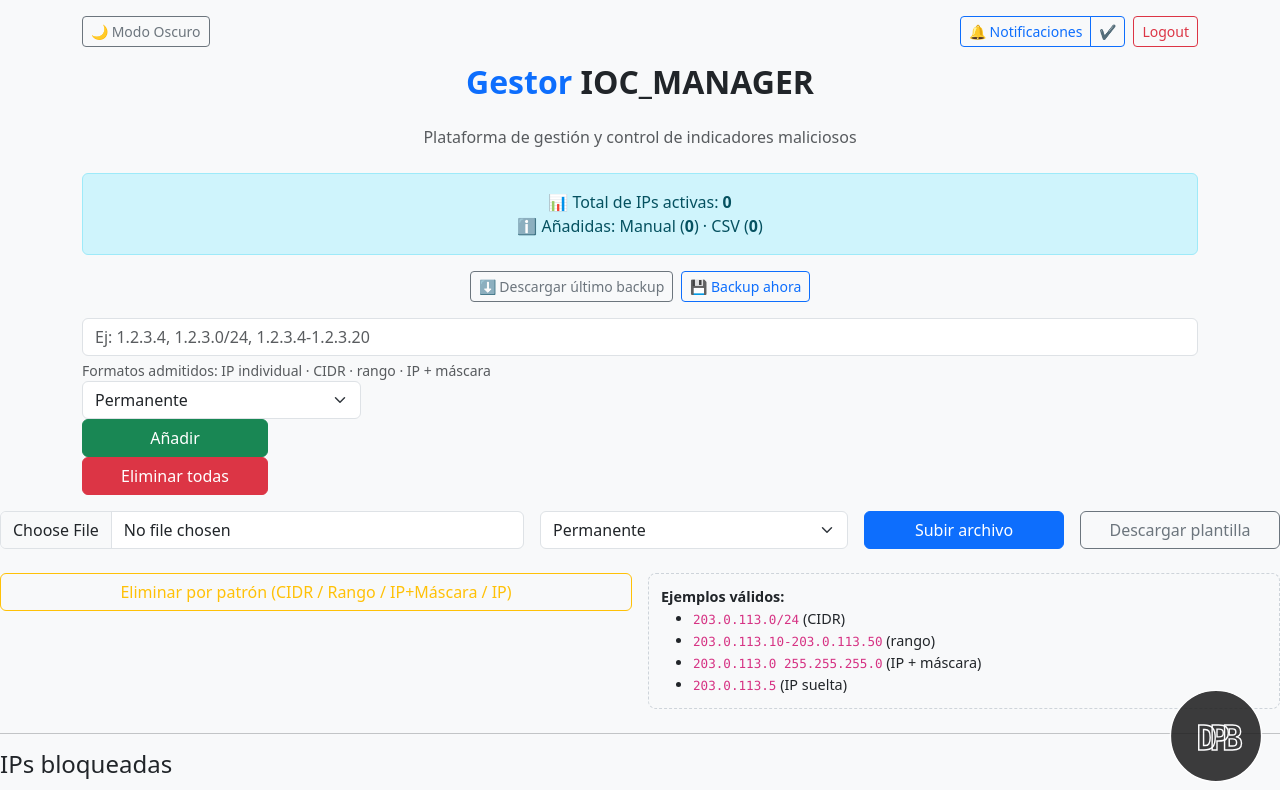
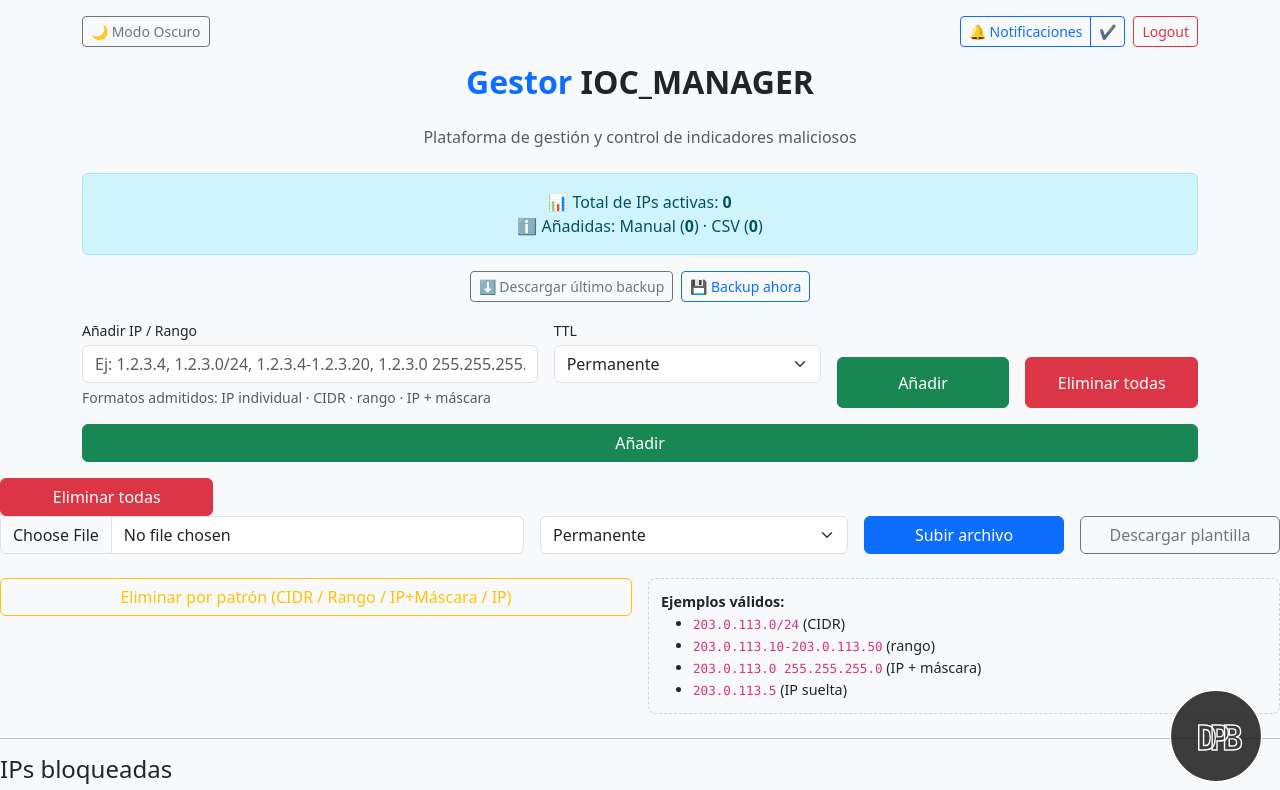
Before and after one commit to darelldeejay/ioc-manager, a Flask app: page / in a window 1280 px wide. Shown: the top 790 px of the page. Run offline with Flask 2, Linux system fonts and the light colour scheme; the visitor is signed in with stand-in values (Sample User, id 1); data that the repository does not hold is empty.

Commit message:
Update index.html

```diff
--- a/templates/index.html
+++ b/templates/index.html
@@ -172,26 +172,45 @@
 
   <form id="mainForm" method="POST" enctype="multipart/form-data" class="mt-3">
 <!-- Alta manual -->
+<div class="row g-3 mb-3">
+  <div class="col-lg-5">
+    <label for="ipInput" class="form-label small mb-1">Añadir IP / Rango</label>
     <input
       id="ipInput"
       type="text"
       class="form-control"
       name="ip"
       autocomplete="off"
-  placeholder="Ej: 1.2.3.4, 1.2.3.0/24, 1.2.3.4-1.2.3.20">
-<div class="form-text">
+      placeholder="Ej: 1.2.3.4, 1.2.3.0/24, 1.2.3.4-1.2.3.20, 1.2.3.0 255.255.255.0">
+    <div class="form-text small mb-0">
       Formatos admitidos: IP individual · CIDR · rango · IP + máscara
     </div>
     <div id="ipFeedback" class="invalid-feedback"></div>
+  </div>
+
   <div class="col-lg-3">
-        <select class="form-select" name="ttl">
+    <label for="ttlManual" class="form-label small mb-1">TTL</label>
+    <select id="ttlManual" class="form-select" name="ttl">
       <option value="permanente" selected>Permanente</option>
       <option value="1">1 día</option>
       <option value="3">3 días</option>
       <option value="7">7 días</option>
     </select>
   </div>
-      <div class="col-lg-2">
+
+  <div class="col-lg-2 d-grid">
+    <label class="form-label small mb-1 invisible">Acción</label>
+    <button id="addManualBtn" type="submit" class="btn btn-success w-100">Añadir</button>
+  </div>
+
+  <div class="col-lg-2 d-grid">
+    <label class="form-label small mb-1 invisible">Acción</label>
+    <button type="button" class="btn btn-danger" data-bs-toggle="modal" data-bs-target="#confirmDeleteAll">
+      Eliminar todas
+    </button>
+  </div>
+</div>
+
         <!-- ID para marcar acción manual -->
         <button id="addManualBtn" type="submit" class="btn btn-success w-100">Añadir</button>
       </div>
```
Lines whose indentation alone changed are shown as unchanged.
